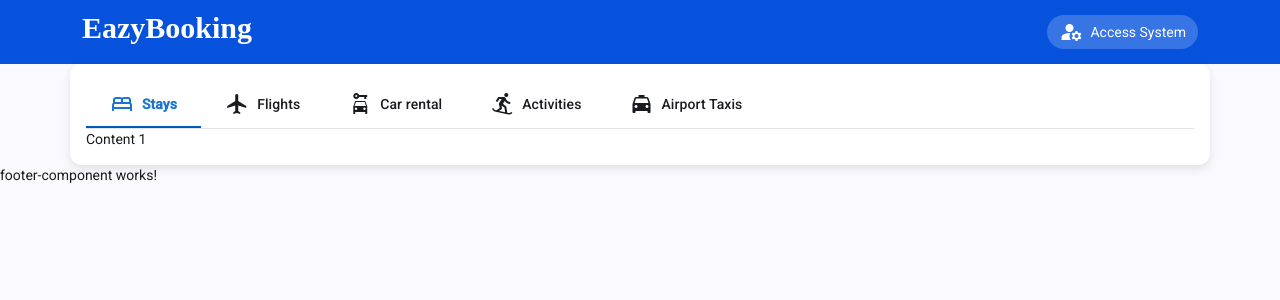
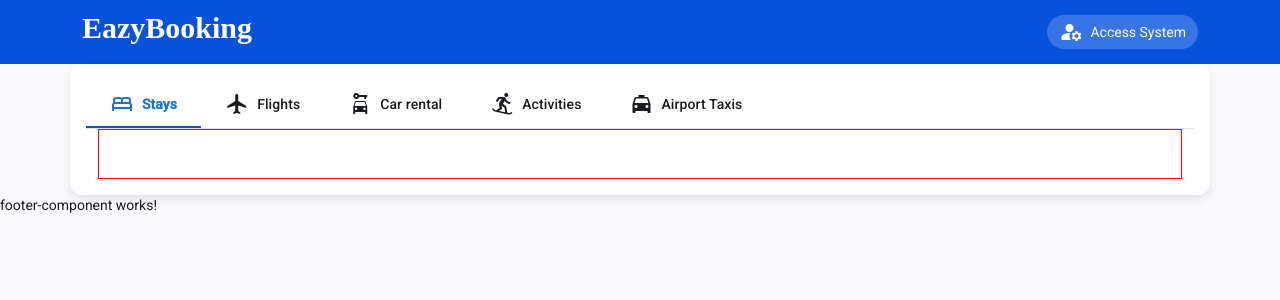
Before and after one commit to SanjayaPrasadRajapaksha/Hotel_Booking-Frontend, an Angular app: page /home in a window 1280 px wide. Shown: the top 300 px of the page. Built offline with nearby package versions, Linux system fonts and the light colour scheme; a web font is replaced by a local one.

Commit message:
Add stays form component

```diff
--- a/src/app/pages/home-page/inner-items/options-component/options-component.html
+++ b/src/app/pages/home-page/inner-items/options-component/options-component.html
@@ -6,7 +6,7 @@
           <mat-icon class="example-tab-icon">bed</mat-icon>
           Stays
         </ng-template>
-        Content 1
+        <app-stays-context-component></app-stays-context-component>
       </mat-tab>
 
       <mat-tab>
--- a/src/app/pages/home-page/inner-items/options-component/options-component.ts
+++ b/src/app/pages/home-page/inner-items/options-component/options-component.ts
@@ -1,13 +1,16 @@
 import { Component } from '@angular/core';
 import { MatTabsModule } from '@angular/material/tabs';
 import { MatIconModule } from '@angular/material/icon';
+import {StaysContextComponent} from '../stays-context-component/stays-context-component';
 
 @Component({
   selector: 'app-options-component',
   standalone: true,
   imports: [
     MatTabsModule,   // ✅ this gives access to <mat-tab-group> and <mat-tab>
-    MatIconModule    // ✅ this gives access to <mat-icon>
+    MatIconModule,
+    StaysContextComponent,
+    // ✅ this gives access to <mat-icon>
   ],
   templateUrl: './options-component.html',
   styleUrls: ['./options-component.scss']
--- /dev/null
+++ b/src/app/pages/home-page/inner-items/stays-context-component/stays-context-component.html
@@ -0,0 +1 @@
+<app-stays-form-component></app-stays-form-component>
--- /dev/null
+++ b/src/app/pages/home-page/inner-items/stays-context-component/stays-context-component.ts
@@ -0,0 +1,13 @@
+import { Component } from '@angular/core';
+import {StaysFormComponent} from '../stays-form-component/stays-form-component';
+
+@Component({
+  selector: 'app-stays-context-component',
+  standalone: true,            // ✅ make it standalone
+  imports: [
+    StaysFormComponent
+  ],                  // ✅ add Angular Material modules or CommonModule here if needed
+  templateUrl: './stays-context-component.html',
+  styleUrls: ['./stays-context-component.scss']  // ✅ fixed typo
+})
+export class StaysContextComponent { }
--- /dev/null
+++ b/src/app/pages/home-page/inner-items/stays-form-component/stays-form-component.html
@@ -0,0 +1,7 @@
+<div class="container">
+  <div class="inner">
+
+
+  </div>
+
+</div>
--- /dev/null
+++ b/src/app/pages/home-page/inner-items/stays-form-component/stays-form-component.scss
@@ -0,0 +1,5 @@
+.inner{
+  border: 1px solid red;
+  height: auto;
+  min-height: 50px;
+}
--- /dev/null
+++ b/src/app/pages/home-page/inner-items/stays-form-component/stays-form-component.ts
@@ -0,0 +1,11 @@
+import { Component } from '@angular/core';
+
+
+@Component({
+  selector: 'app-stays-form-component',
+  standalone: true,
+  imports: [],  // add other modules if needed
+  templateUrl: './stays-form-component.html',
+  styleUrls: ['./stays-form-component.scss']  // ✅ fixed
+})
+export class StaysFormComponent { }
```
Also changed, not shown: src/app/pages/home-page/inner-items/stays-context-component/stays-context-component.scss (added), 2 other files (tests, documents, lock files or other folders).
